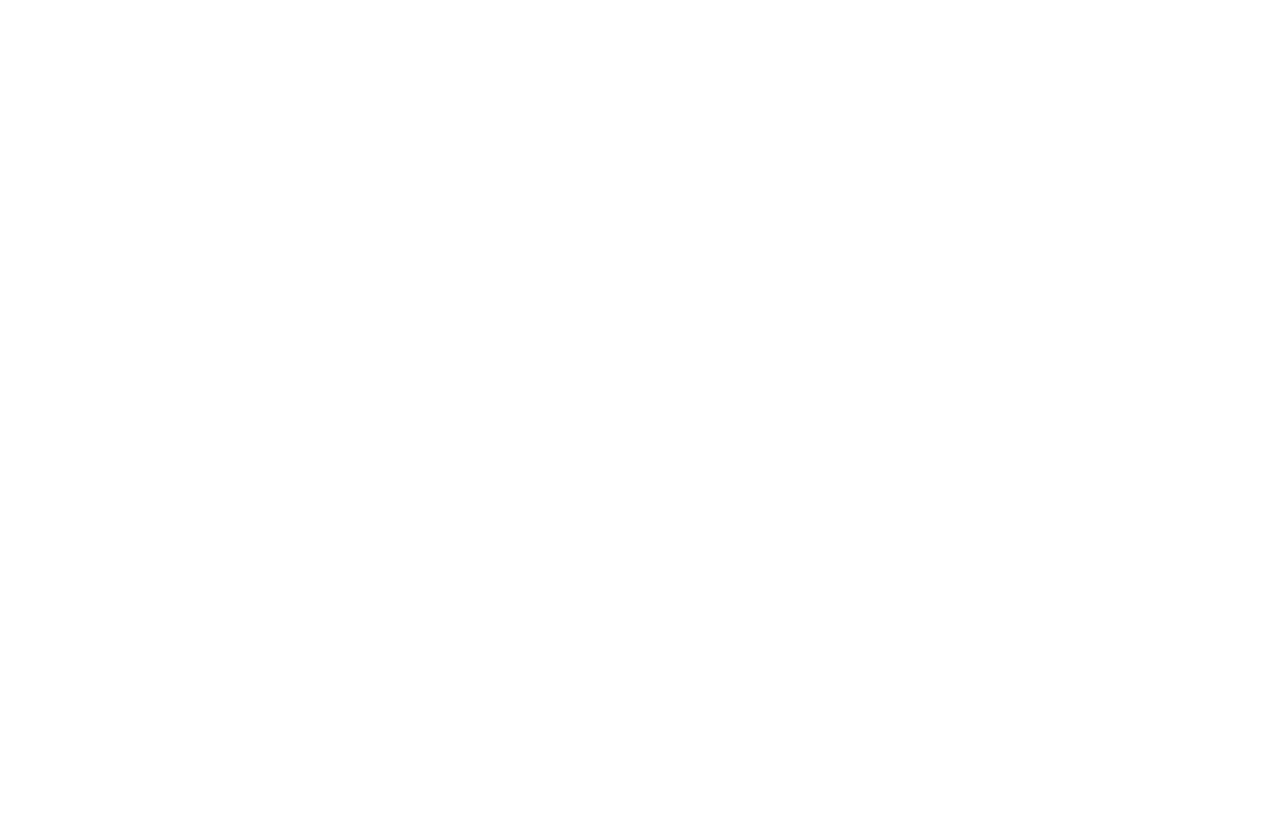
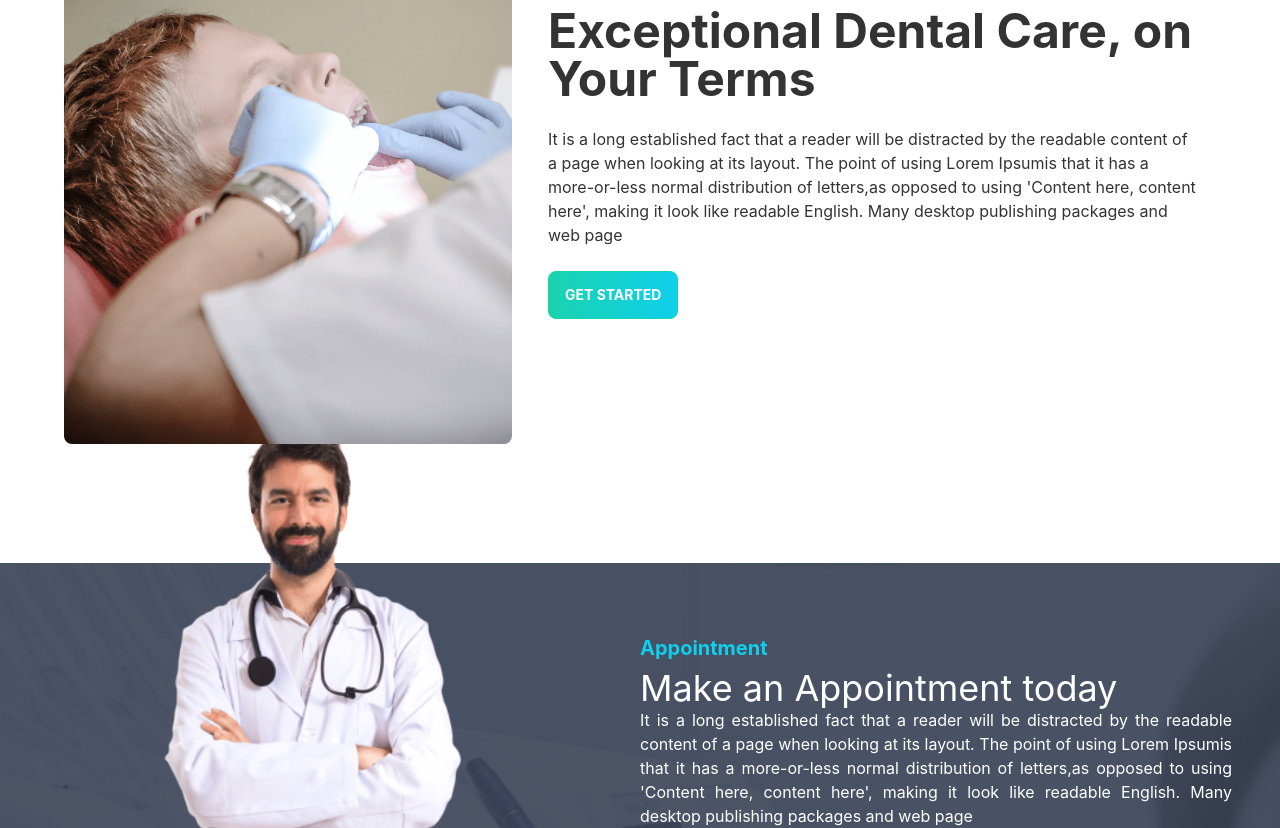
Before and after one commit to mdsujan-mridha/doctor-portal-client, a React (Create React App) app: page / in a window 1280 px wide. Shown: the part 1972-2800 px from the top of the page. Before the commit the page ends 1735 px from the top, so only its background shows below. Built offline with nearby package versions, Linux system fonts and the light colour scheme.

Commit message:
appointment page add

```diff
--- /dev/null
+++ b/src/pages/Components/DentalCare/DentalCare.js
@@ -0,0 +1,24 @@
+import React from 'react';
+import treatment from '../../../assets/images/treatment.png'
+const DentalCare = () => {
+    return (
+        <div className='px-12'>
+
+
+            <div class="hero min-h-screen">
+                <div class="hero-content flex-col lg:flex-row">
+                    <img src={treatment} class="max-w-md rounded-lg" />
+                    <div className='mx-5'>
+                        <h1 class="text-5xl font-bold"> Exceptional Dental Care, on Your Terms </h1>
+                        <p class="py-6"> It is a long established fact that a reader will be distracted by the readable content of a page when looking at its layout. The point of using Lorem Ipsumis that it has a more-or-less normal distribution of letters,as opposed to using 'Content here, content here', making it look like readable English. Many desktop publishing packages and web page</p>
+                        <button class="btn btn-secondary text-white font-bold bg-gradient-to-r from-secondary to-primary ...">Get Started</button>
+                    </div>
+                </div>
+            </div>
+
+
+        </div>
+    );
+};
+
+export default DentalCare;
--- /dev/null
+++ b/src/pages/Components/MakeAppointment/MakeAppointment.js
@@ -0,0 +1,25 @@
+import React from 'react';
+import docotor from '../../../assets/images/doctor.png';
+import appoinment from '../../../assets/images/appointment.png'
+const MakeAppointment = () => {
+    return (
+       <section style={{
+           background: `url(${appoinment})`
+       }}>
+           <div className="flex justify-center items-center">
+              <div className="flex-1 hidden lg:block">
+              <img src={docotor} className='mt-[-200px]' alt="" />
+              </div>
+              <div className="flex-1 px-12">
+                  <h3 className="text-xl text-primary font-bold leading-10">Appointment</h3>
+                  <h2 className="text-4xl text-white leading-10">Make an Appointment today</h2>
+                  <p className="text-white text-justify">It is a long established fact that a reader will be distracted by the readable content of a page when looking at its layout. The point of using Lorem Ipsumis that it has a more-or-less normal distribution of letters,as opposed to using 'Content here, content here', making it look like readable English. Many desktop publishing packages and web page</p>
+                  <button class="mt-3.5 btn btn-secondary text-white font-bold bg-gradient-to-r from-secondary to-primary ...">Get Started</button>
+              </div>
+           </div>
+
+       </section>
+    );
+};
+
+export default MakeAppointment;
--- a/src/pages/Home/Home.js
+++ b/src/pages/Home/Home.js
@@ -3,12 +3,16 @@ import banner1 from '../../assets/images/chair.png'
 import bannerBackground from '../../assets/images/bg.png'
 import Info from './Info/Info';
 import Services from '../Components/Services/Services';
+import DentalCare from '../Components/DentalCare/DentalCare';
+import MakeAppointment from '../Components/MakeAppointment/MakeAppointment';
 const Home = () => {
     return (
 
         <div>
 
-<div class="hero min-h-screen px-12">
+<div class="hero min-h-screen px-12" style={{
+  background:`url(${bannerBackground})`
+}}>
   <div class="hero-content flex-col lg:flex-row-reverse">
     <img src={banner1} class="max-w-lg rounded-lg shadow-2xl" />
     <div>
@@ -22,6 +26,8 @@ const Home = () => {
 {/* infocard  */}
 <Info></Info>
 <Services></Services>
+<DentalCare></DentalCare>
+<MakeAppointment></MakeAppointment>
 
         </div>
 
```
Also changed, not shown: src/pages/Components/DentalCare/DentalCare.css (added), src/pages/Components/MakeAppointment/MakeAppointment.css (added).
